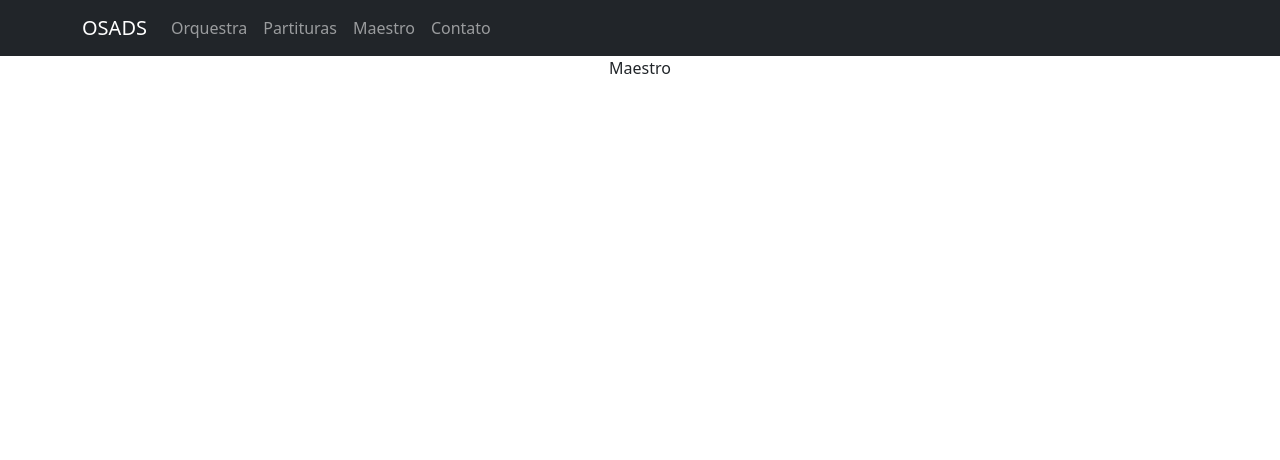
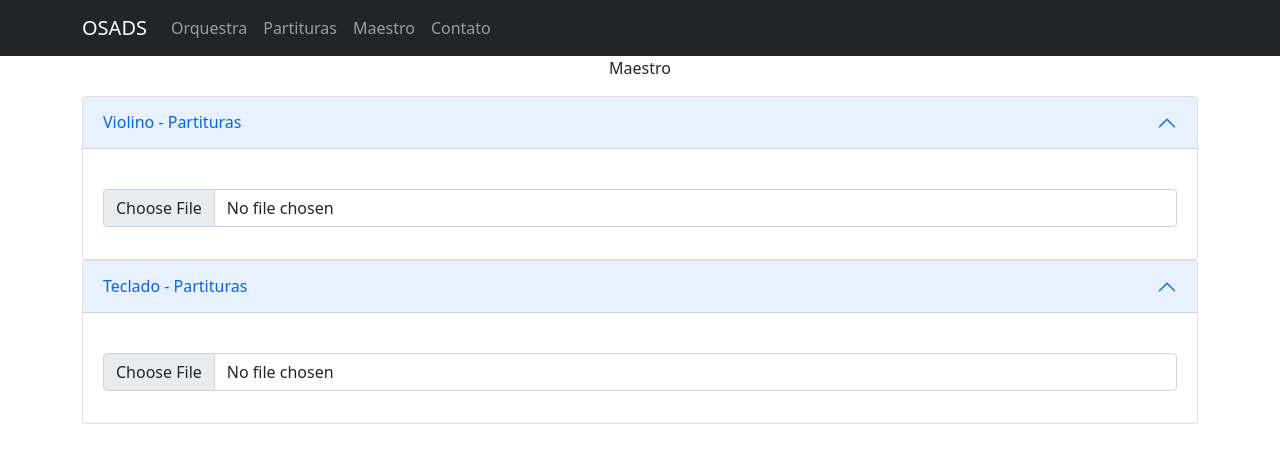
Before and after one commit to marcosvitor1994/osads, a React (Create React App) app: page /maestro in a window 1280 px wide. Shown: the top 460 px of the page. Built offline with nearby package versions, Linux system fonts and the light colour scheme.

Commit message:
Atualização 17:50

```diff
--- /dev/null
+++ b/src/components/Acordion.jsx
@@ -0,0 +1,20 @@
+import React from 'react'
+import { Accordion } from 'react-bootstrap'
+
+const Acordion = (props) => {
+    return (
+        <>
+            <Accordion>
+            <Accordion.Item eventKey={props.key}>
+                <Accordion.Header>{props.title}</Accordion.Header>
+                <Accordion.Body>
+                    {props.body}
+                </Accordion.Body>
+            </Accordion.Item>
+            </Accordion>
+
+        </>
+    )
+}
+
+export default Acordion
--- a/src/pages/Contato.jsx
+++ b/src/pages/Contato.jsx
@@ -4,7 +4,8 @@ const Contato = () => {
     return (
         <>
             <p>Contato</p>
-        </>
+
+            </>
     )
 }
 
--- a/src/pages/Maestro.jsx
+++ b/src/pages/Maestro.jsx
@@ -1,9 +1,31 @@
 import React from 'react'
+import { Accordion, Form } from 'react-bootstrap'
+import Acordion from '../components/Acordion'
 
 const Maestro = () => {
     return (
         <>
             <p>Maestro</p>
+            <Acordion
+                key="0"
+                title="Violino - Partituras"
+                body={<Form.Group controlId="formFile" className="mb-3">
+                            <Form.Label></Form.Label>
+                            <Form.Control type="file" />
+                        </Form.Group>}
+
+            />
+            <Acordion
+                key="1"
+                title="Teclado - Partituras"
+                body={<Form.Group controlId="formFile" className="mb-3">
+                            <Form.Label></Form.Label>
+                            <Form.Control type="file" />
+                        </Form.Group>}
+
+            />
+
+
         </>
     )
 }
```
